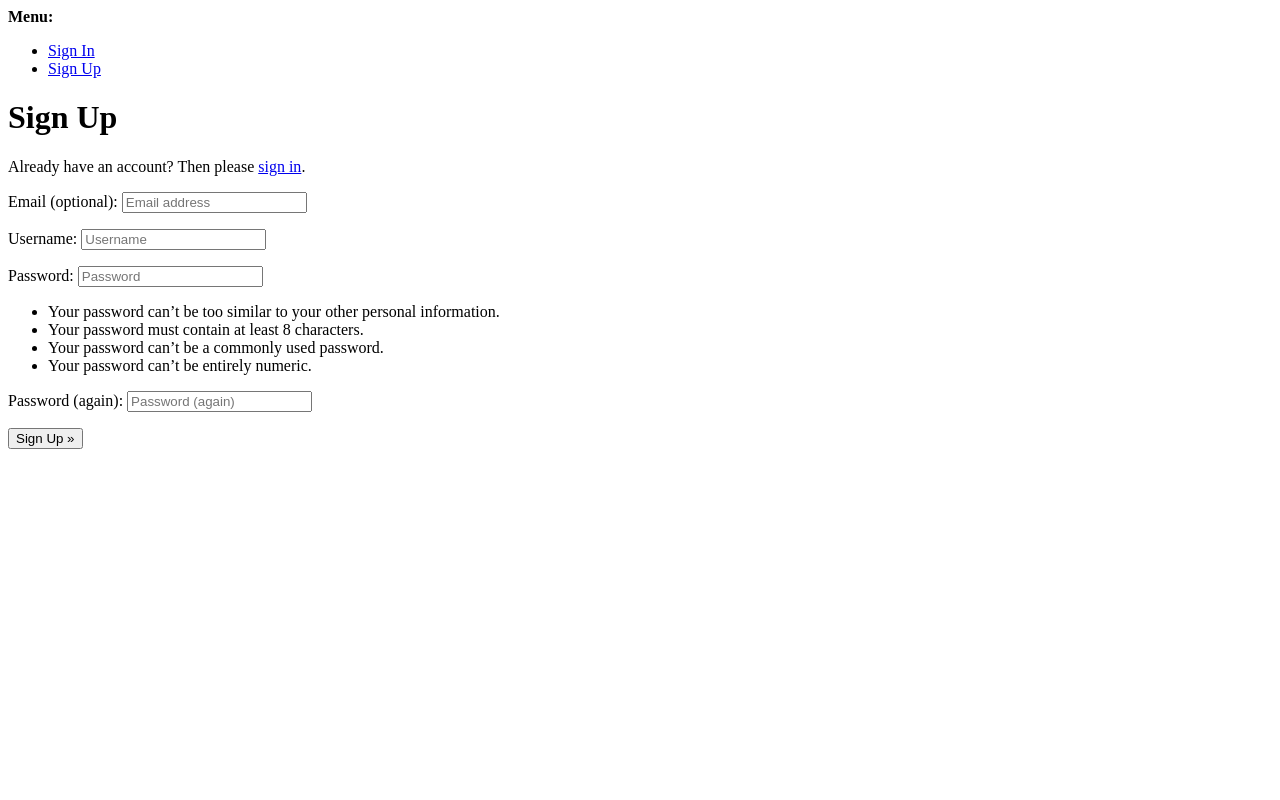
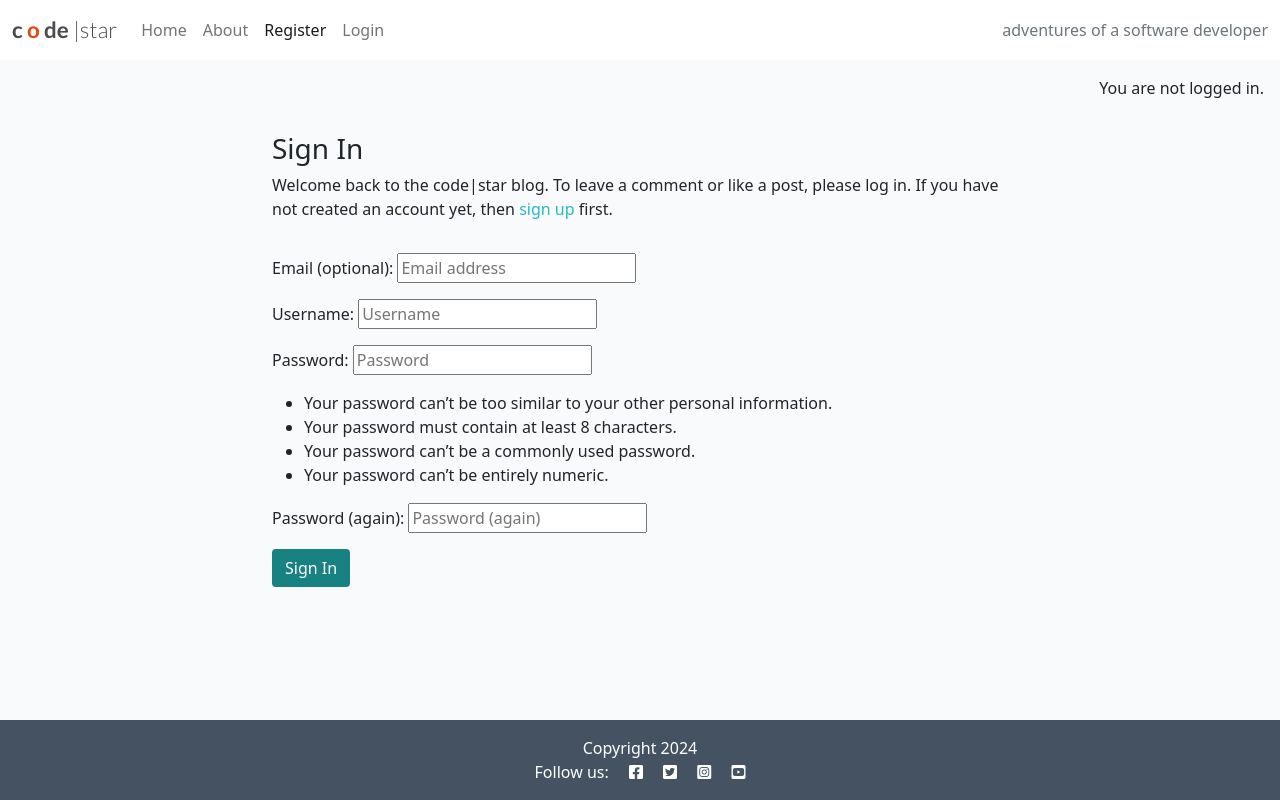
Before and after one commit to eneliviu/django-blog-py, a Django app: page /accounts/signup/ in a window 1280 px wide. Run offline with Django 4.2, Linux system fonts and the light colour scheme; parts of the project's set-up code (start-up, migrations or seed data) failed here and were passed over; some libraries are stand-ins or nearby versions.

Commit message:
Add styling registration for

```diff
--- a/codestar/settings.py
+++ b/codestar/settings.py
@@ -40,7 +40,7 @@ TEMPLATES_DIR = os.path.join(BASE_DIR, 'templates')
 SECRET_KEY = os.environ.get('SECRET_KEY')
 
 # SECURITY WARNING: don't run with debug turned on in production!
-DEBUG = False
+DEBUG = True
 
 ALLOWED_HOSTS = ['8000-eneliviu-djangoblogpy-h09fu1py07c.ws.codeinstitute-ide.net',
                  '.herokuapp.com']
--- a/templates/account/signup.html
+++ b/templates/account/signup.html
@@ -1,21 +1,34 @@
-{% extends "account/base.html" %}
+{% extends "base.html" %}
 
 {% load i18n %}
+{% load account socialaccount %}
 
-{% block head_title %}{% trans "Signup" %}{% endblock head_title %}
+{% block head_title %}{% trans "Sign In" %}{% endblock %}
 
 {% block content %}
-<h1>{% trans "Sign Up" %}</h1>
 
-<p>{% blocktrans %}Already have an account? Then please <a href="{{ login_url }}">sign in</a>.{% endblocktrans %}</p>
+<div class="container">
+    <div class="row">
+        <div class="col-md-8 mt-3 offset-md-2">
+            <h3>{% trans "Sign In" %}</h3>
 
-<form class="signup" id="signup_form" method="post" action="{% url 'account_signup' %}">
+            <p>{% blocktrans %}Welcome back to the code|star blog. To leave a comment or like a post, please log in. If
+                you
+                have not created an account yet, then <a class="link" href="{{ signup_url }}">sign up</a>
+                first.{% endblocktrans %}</p>
+        </div>
+    </div>
+    <div class="row">
+        <div class="col-md-8 mt-3 offset-md-2">
+            <form class="login" method="POST" action="{% url 'account_login' %}">
                 {% csrf_token %}
                 {{ form.as_p }}
                 {% if redirect_field_value %}
                 <input type="hidden" name="{{ redirect_field_name }}" value="{{ redirect_field_value }}" />
                 {% endif %}
-  <button type="submit">{% trans "Sign Up" %} &raquo;</button>
+                <button class="btn btn-signup right" type="submit">{% trans "Sign In" %}</button>
             </form>
-
-{% endblock content %}
+        </div>
+    </div>
+</div>
+{% endblock %}
--- a/templates/base.html
+++ b/templates/base.html
@@ -92,6 +92,17 @@
 
     <main class="flex-shrink-0 main-bg">
 
+        {% if user.is_authenticated %}
+        <p class="text-end m-3">
+            You are logged in as <strong> {{ user }} </strong>
+        </p>
+        {% else %}
+        <p class="text-end m-3">
+            You are not logged in.
+        </p>
+
+        {% endif %}
+
         {% block content %}
         <!-- Content Goes here -->
         {% endblock content %}
```
Lines whose indentation alone changed are shown as unchanged.
